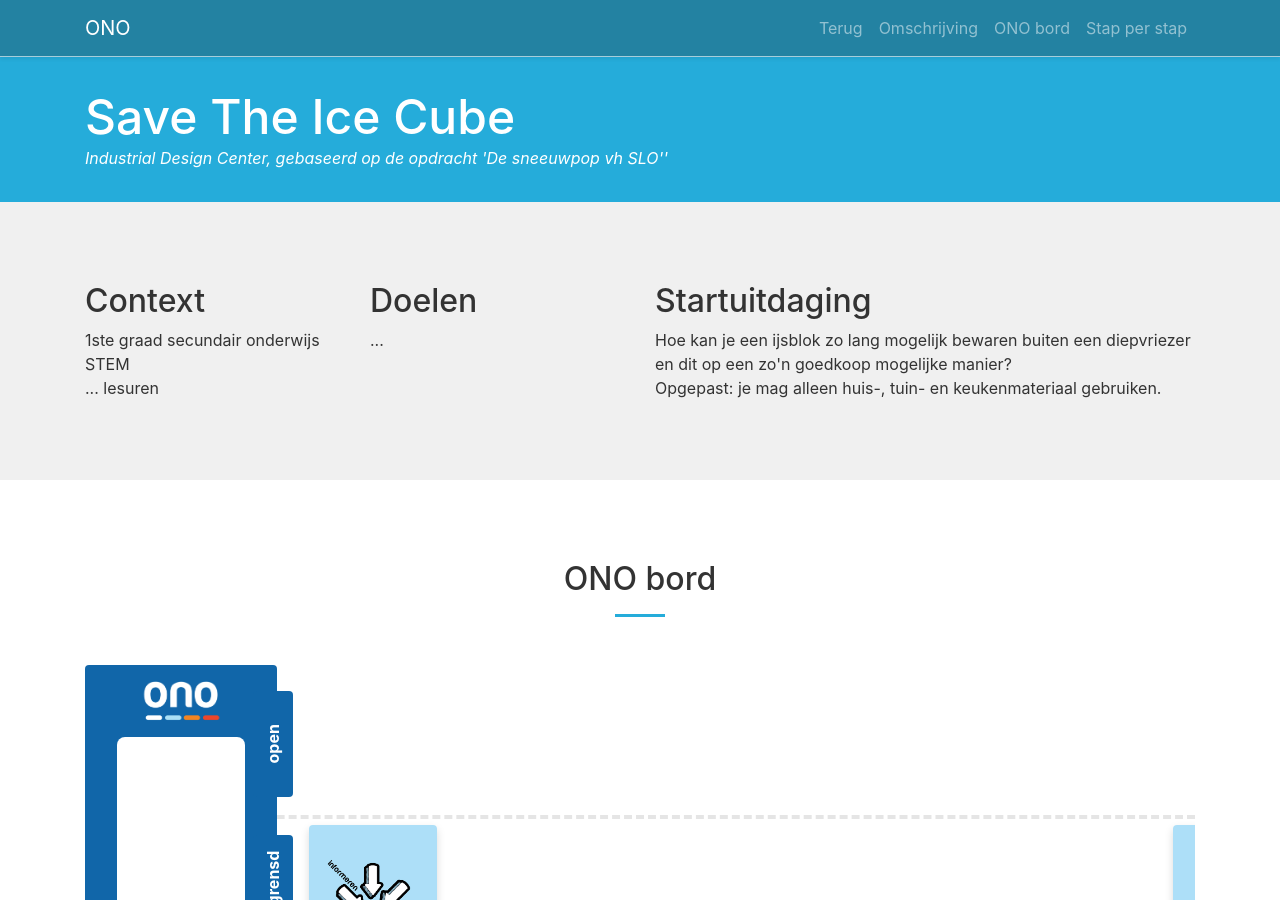
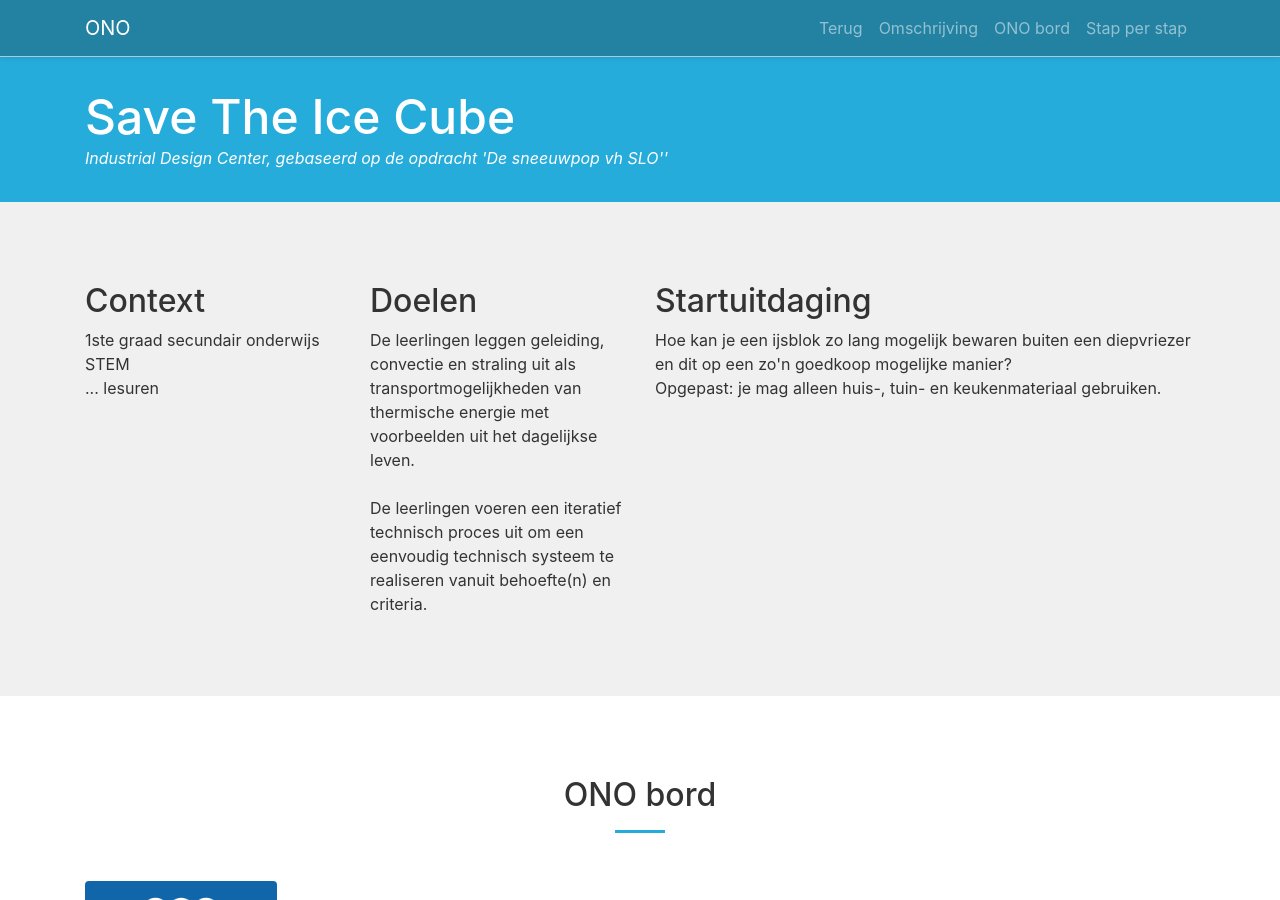
Before and after one commit to adepaepe/ono-trajecten, a Jekyll site: the page built from docs/_trajecten/save-mister-snowman.html, in a window 1280 px wide and 900 px high. Built offline with Jekyll 4.4.1, drawn with Linux system fonts in a browser that asks for light colours.

Commit message:
add goals

```diff
--- a/docs/_trajecten/save-mister-snowman.html
+++ b/docs/_trajecten/save-mister-snowman.html
@@ -153,7 +153,9 @@ ono:
       </div>
       <div class="col-lg-3">
         <h2>Doelen</h2>
-        ...
+        De leerlingen leggen geleiding, convectie en straling uit als transportmogelijkheden van thermische energie met voorbeelden uit het dagelijkse leven. <br> <br>
+        De leerlingen voeren een iteratief technisch proces uit om een eenvoudig technisch systeem te realiseren vanuit behoefte(n) en criteria.
+
 
       </div>
       <div class="col-lg-6">
```
